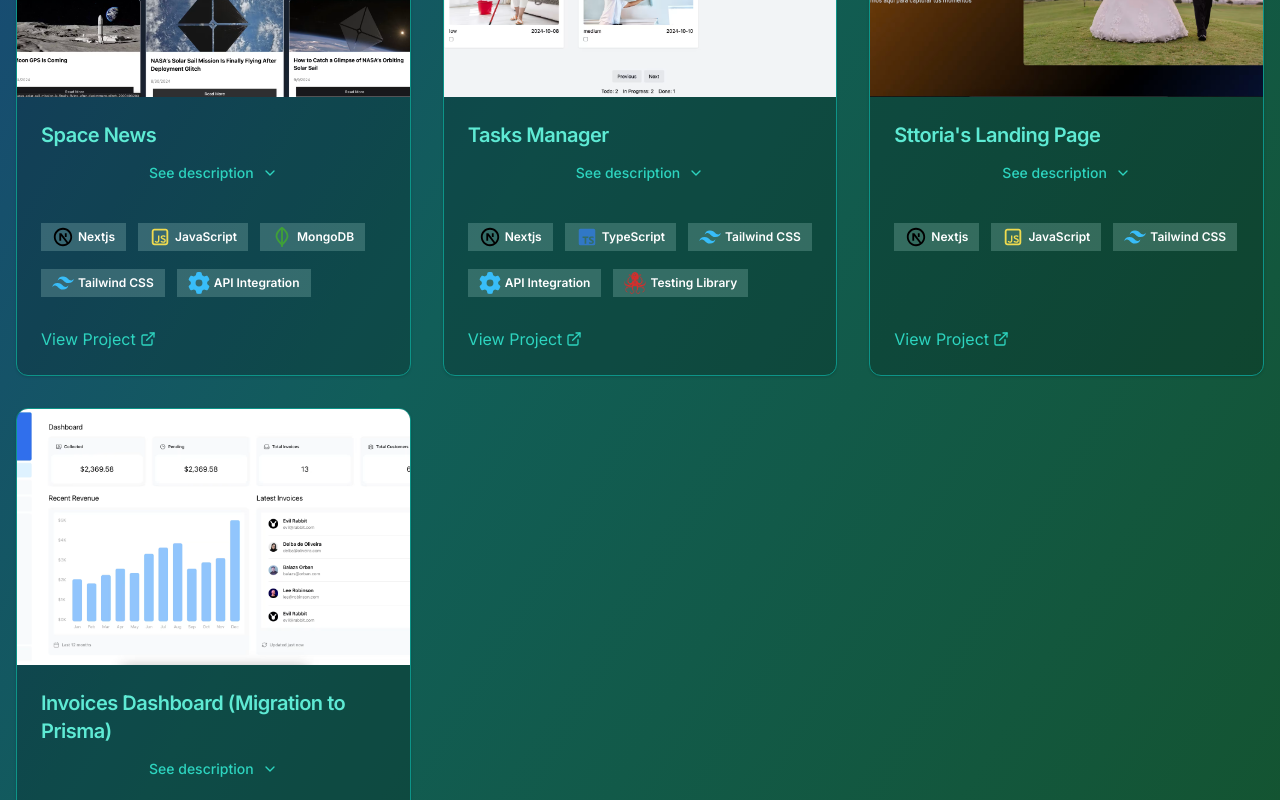
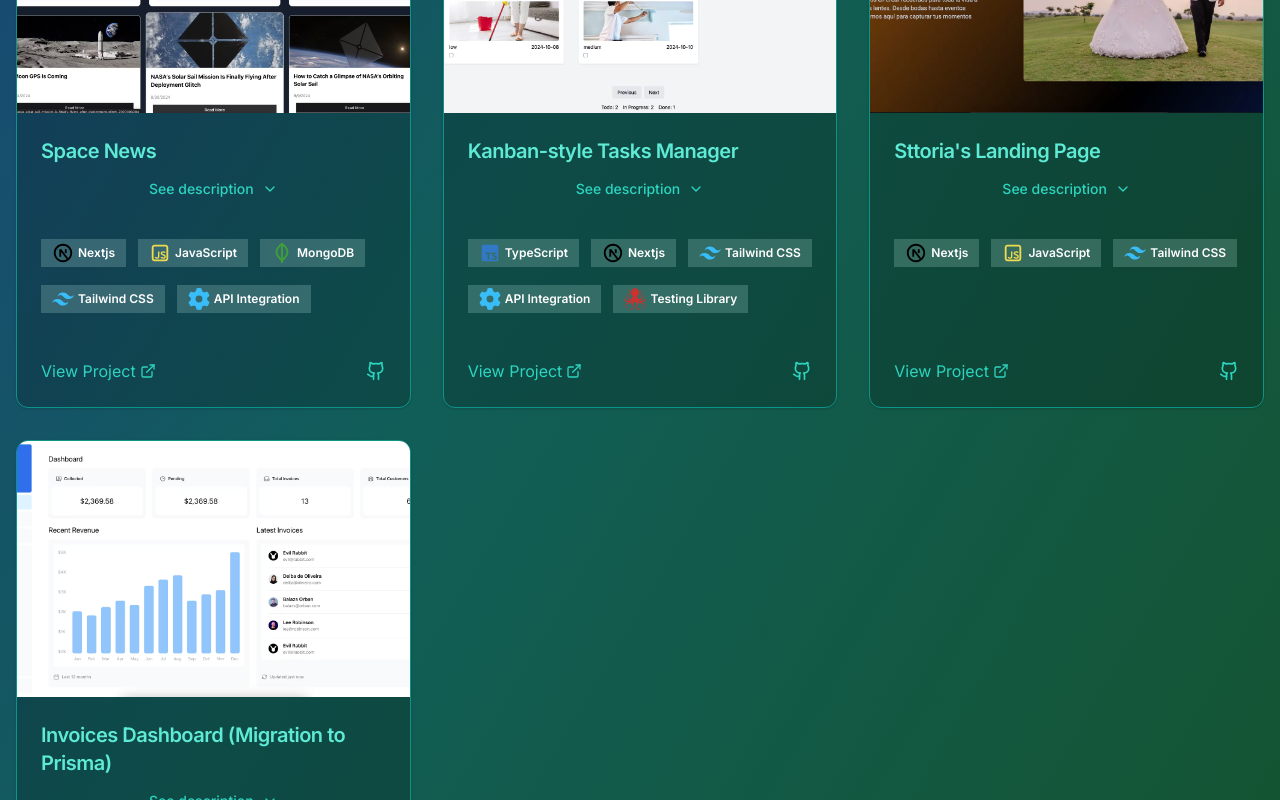
Before and after one commit to Eavilesz/eaviles-portfolio, a Next.js app: page /en/portfolio in a window 1280 px wide. Shown: the part 1080-1880 px from the top of the page. Built offline with nearby package versions, Linux system fonts and the light colour scheme.

Commit message:
Added GitHub link

```diff
--- a/messages/en.json
+++ b/messages/en.json
@@ -11,7 +11,7 @@
     "newsDescription": "A web application that delivers the latest space-related news, built with a Next.js frontend and backend. The app leverages a MongoDB database and utilizes a Vercel cron job to automatically update news content twice a day by consuming the News API.",
     "sttoriaTitle": "Sttoria's Landing Page",
     "SttoriaDescription": "An elegant landing page for Sttoria Photography Studio, featuring a sleek bento-style image gallery to showcase their services and a minimalist video player for a clean, professional presentation.",
-    "tasksTitle": "Tasks Manager",
+    "tasksTitle": "Kanban-style Tasks Manager",
     "taskManagerDescription": "A robust task management application featuring a Kanban board layout that supports CRUD operations, advanced filtering, pagination, and Google authentication for user access.",
     "dashboardTitle": "Invoices Dashboard (Migration to Prisma)",
     "dashboardDescription": "As part of a Next.js course, I developed a dashboard that relies on the latest features of Next.js. The initial implementation used the @vercel/postgres library for database queries. However, I challenged myself to go beyond the course material and successfully integrated Prisma (@prisma/client) as a replacement. This migration was an enriching experience in enhancing database management with Prisma's more advanced querying capabilities.",
--- a/messages/es.json
+++ b/messages/es.json
@@ -11,7 +11,7 @@
     "newsDescription": "Una aplicación web que ofrece las últimas noticias relacionadas con el espacio, creada con un frontend y backend de Next.js. La aplicación aprovecha una base de datos MongoDB y utiliza un cron job de Vercel para actualizar automáticamente el contenido de las noticias dos veces al día mediante el uso de la API de noticias.",
     "sttoriaTitle": "Landing Page de Sttoria",
     "SttoriaDescription": "Elegante landing page para el Estudio de Fotografía Sttoria, con una galería de imágenes estilo bento para mostrar sus servicios y un reproductor de video minimalista para una presentación limpia y profesional.",
-    "tasksTitle": "Administrador de Tareas",
+    "tasksTitle": "Administrador de Tareas Estilo Kanban",
     "taskManagerDescription": "Una robusta aplicación de gestión de tareas que cuenta con un diseño de tablero Kanban que admite operaciones CRUD, filtrado avanzado, paginación y autenticación de Google para el acceso de los usuarios.",
     "dashboardTitle": "Dashboard de Facturas (Migración a Prisma)",
     "dashboardDescription": "Como parte de un curso de Next.js, desarrollé un panel de control que se basa en las últimas características de Next.js. La implementación inicial utilizó la biblioteca @vercel/postgres para consultas de bases de datos. Sin embargo, me propuse ir más allá del material del curso e integré con éxito Prisma (@prisma/client) como reemplazo. Esta migración fue una experiencia enriquecedora para mejorar la gestión de bases de datos con las capacidades de consulta más avanzadas de Prisma.",
--- a/src/components/portfolioSection.jsx
+++ b/src/components/portfolioSection.jsx
@@ -1,7 +1,7 @@
 import { useState } from 'react';
 import Image from 'next/image';
 import { motion, AnimatePresence } from 'framer-motion';
-import { ExternalLink, ChevronDown, ChevronUp } from 'lucide-react';
+import { ExternalLink, ChevronDown, ChevronUp, Github } from 'lucide-react';
 import {
   Card,
   CardContent,
@@ -108,16 +108,28 @@ export default function PortfolioSection({ portfolioObj }) {
                     ))}
                   </div>
                 </CardContent>
-                <CardFooter>
+                <CardFooter className="flex justify-between items-center mt-4">
                   <a
                     href={project.url}
                     target="_blank"
                     rel="noopener noreferrer"
                     className="text-teal-400 hover:text-teal-300 flex items-center gap-1"
+                    aria-label={`View ${project.title} project`}
                   >
                     {t('viewProject')}
                     <ExternalLink size={16} />
                   </a>
+                  {project.gitUrl && (
+                    <a
+                      href={project.gitUrl}
+                      target="_blank"
+                      rel="noopener noreferrer"
+                      className="text-teal-400 hover:text-teal-300 flex items-center gap-1"
+                      aria-label={`View ${project.title} GitHub repository`}
+                    >
+                      <Github size={20} />
+                    </a>
+                  )}
                 </CardFooter>
               </motion.div>
             </Card>
```
Also changed, not shown: src/lib/utils.js.
